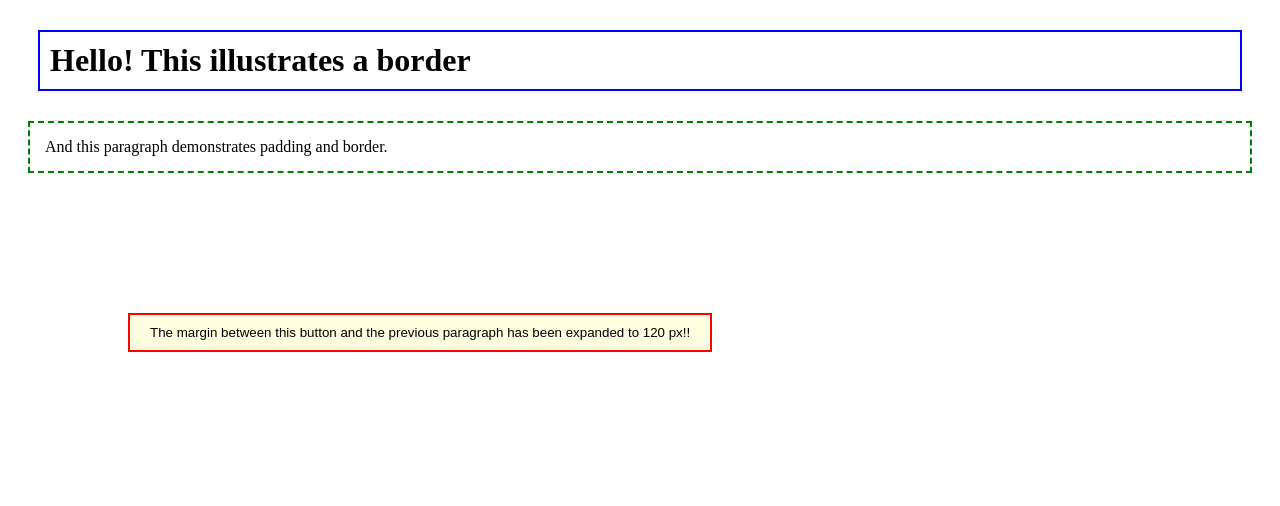
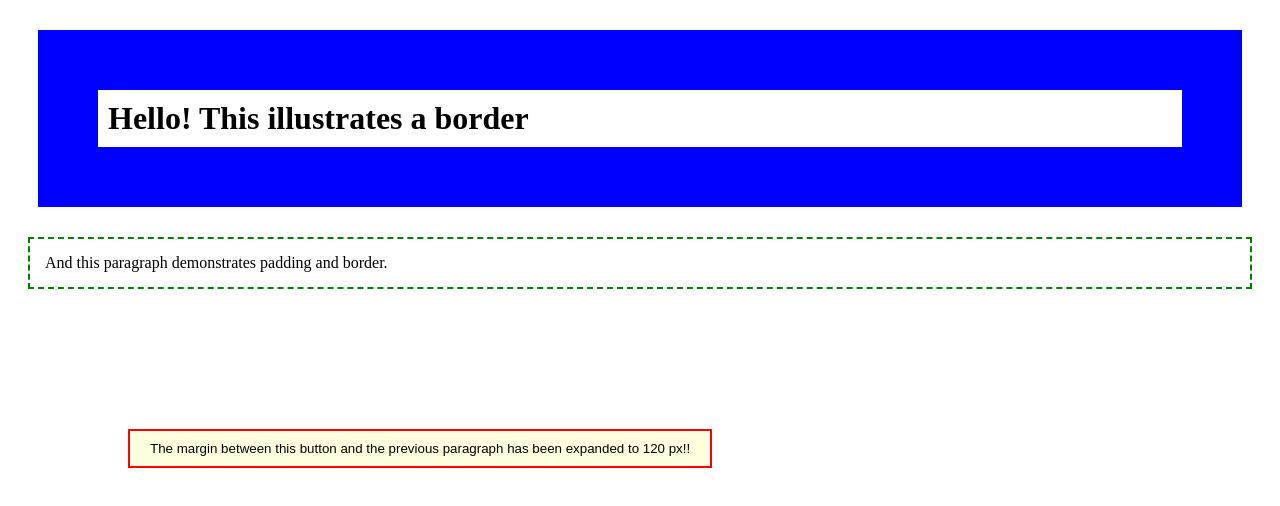
Before and after one commit to arraarra412/Aaron_Ross_The_Box_Model_Assignment, a plain HTML site: page index.html in a window 1280 px wide. Drawn offline with Linux system fonts and the light colour scheme.

Commit message:
changes via AI reflection: html: deleted extra body tag, css: increased border px

```diff
--- a/index.html
+++ b/index.html
@@ -8,8 +8,6 @@
 <link rel="stylesheet" href="styles.css">
 </head>
 
-
-<body>
 
 <body>
   <h1>Hello! This illustrates a border</h1>
--- a/styles.css
+++ b/styles.css
@@ -4,7 +4,7 @@
 h1 {
   margin: 30px;         /* outer space around the heading */
   padding: 10px;        /* inner space inside the border */
-  border: 2px solid blue;
+  border: 60px solid blue;
 }
 
 /* Shows padding and border */
```
